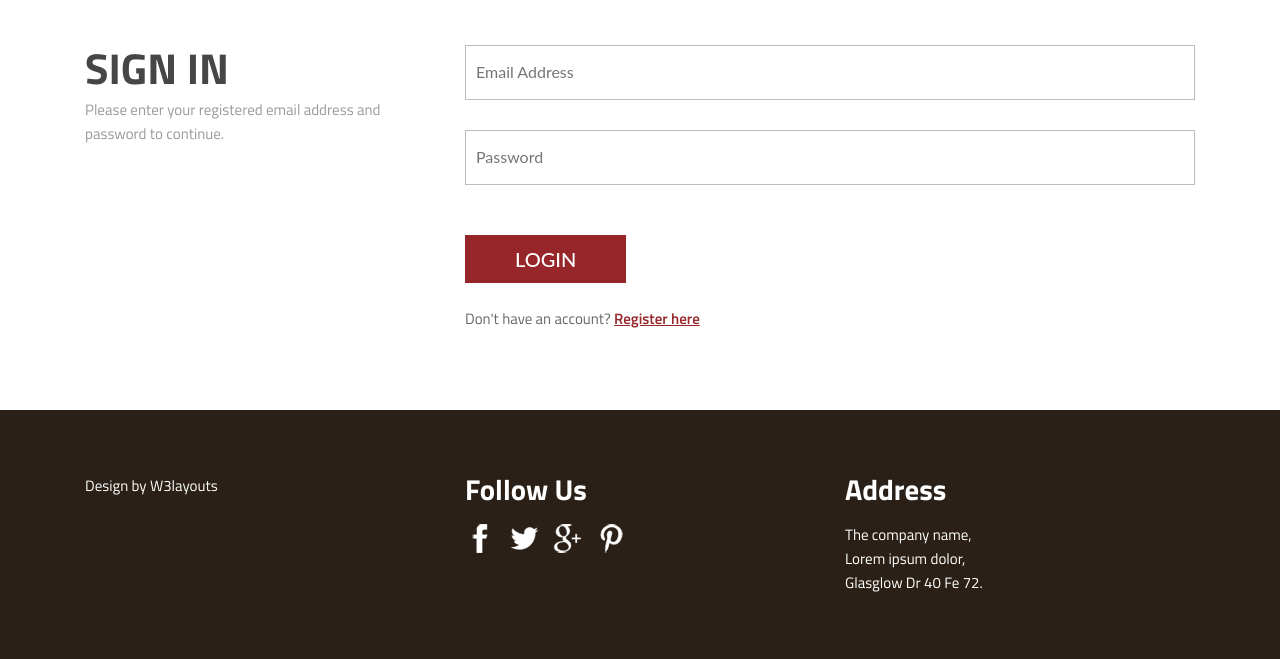
After one commit to piyush-1331/Majestic, a Flask app: page /login in a window 1280 px wide. The commit adds this page. Shown: the part 441-1100 px from the top of the page. Run offline with Flask 3, Linux system fonts and the light colour scheme; some libraries are stand-ins or nearby versions.

Commit message:
feat: implement Task 2 - Login and Registration pages with validation and navigation

```diff
--- a/app.py
+++ b/app.py
@@ -1,6 +1,8 @@
-from flask import Flask, render_template
+from flask import Flask, render_template, request, redirect, url_for, flash
 
 app = Flask(__name__)
+# Secret key required for Flask session-based flash messaging
+app.secret_key = "majestic_interior_furniture_pbl_secret_key"
 
 # Route for Home page
 @app.route("/")
@@ -46,5 +48,58 @@ def pages():
 def single():
     return render_template("single.html")
 
+# Route for User Registration page (Task 2)
+@app.route("/register", methods=["GET", "POST"])
+@app.route("/register.html", methods=["GET", "POST"])
+def register():
+    if request.method == "POST":
+        name = request.form.get("name", "").strip()
+        email = request.form.get("email", "").strip()
+        phone = request.form.get("phone", "").strip()
+        password = request.form.get("password", "")
+        confirm_password = request.form.get("confirm_password", "")
+
+        # Server-side validation
+        if not name:
+            flash("Full Name is required.", "error")
+        elif not email:
+            flash("Email Address is required.", "error")
+        elif not phone:
+            flash("Phone Number is required.", "error")
+        elif not password:
+            flash("Password is required.", "error")
+        elif not confirm_password:
+            flash("Confirm Password is required.", "error")
+        elif password != confirm_password:
+            flash("Password and Confirm Password do not match.", "error")
+        else:
+            flash(f"Registration successful for {name}! Please login with your credentials.", "success")
+            return redirect(url_for("login"))
+
+        return render_template("register.html", name=name, email=email, phone=phone)
+
+    return render_template("register.html")
+
+# Route for User Login page (Task 2)
+@app.route("/login", methods=["GET", "POST"])
+@app.route("/login.html", methods=["GET", "POST"])
+def login():
+    if request.method == "POST":
+        email = request.form.get("email", "").strip()
+        password = request.form.get("password", "")
+
+        # Server-side validation
+        if not email:
+            flash("Email Address is required.", "error")
+        elif not password:
+            flash("Password is required.", "error")
+        else:
+            flash(f"Login successful! Welcome back, {email}.", "success")
+            return render_template("login.html", email=email, login_success=True)
+
+        return render_template("login.html", email=email)
+
+    return render_template("login.html")
+
 if __name__ == "__main__":
     app.run(debug=True)
--- a/static/css/style.css
+++ b/static/css/style.css
@@ -46,7 +46,7 @@ ul.navig{
 }
 ul.navig li{
 	display: inline-block;
-	margin: 0 12px;
+	margin: 0 9px;
 	position:relative;
 }
 ul.navig li a{
@@ -624,15 +624,45 @@ ul.callbacks_tabs.callbacks2_tabs {
 .contact-right input[type="text"]:nth-child(1){
 	margin-right:11px;
 }
-.contact-right input[type="text"] {
+.contact-right input[type="text"],
+.contact-right input[type="email"],
+.contact-right input[type="password"],
+.contact-right input[type="tel"] {
   width: 49%;
   margin: 0px;
-  color: #BCBCBC;
-  background: none;
+  color: #333333;
+  background: #ffffff;
   padding: 15px 10px;
   outline: none;
   border: 1px solid #BCBCBC;
   font-family: 'Lato', sans-serif;
+}
+.contact-right input[type="text"]:focus,
+.contact-right input[type="email"]:focus,
+.contact-right input[type="password"]:focus,
+.contact-right input[type="tel"]:focus,
+.contact-right textarea:focus {
+  border-color: #97262A;
+}
+.contact-right input.full-width {
+  width: 100% !important;
+}
+.contact-right input.half-width {
+  width: 49% !important;
+}
+.auth-switch {
+  margin-top: 25px;
+  font-size: 15px;
+  color: #666;
+}
+.auth-switch a {
+  color: #97262A;
+  font-weight: 600;
+  text-decoration: underline;
+  transition: color 0.3s ease;
+}
+.auth-switch a:hover {
+  color: #2a2017;
 }
 .contact-right textarea {
   width: 100%;
--- a/templates/about.html
+++ b/templates/about.html
@@ -49,6 +49,8 @@ Smartphone Compatible web template, free webdesigns for Nokia, Samsung, LG, Sony
 					<li><a href="{{ url_for('pages') }}">Pages</a><span> </span></li>
 					<li><a href="{{ url_for('gallery') }}">Gallery</a><span> </span></li>
 					<li><a href="{{ url_for('contact') }}">Contact</a><span> </span></li>
+					<li><a href="{{ url_for('login') }}">Login</a><span> </span></li>
+					<li><a href="{{ url_for('register') }}">Register</a><span> </span></li>
 				</ul>
 			</div>
 				 <!-- script-for-menu -->
--- a/templates/blog.html
+++ b/templates/blog.html
@@ -46,6 +46,8 @@ Smartphone Compatible web template, free webdesigns for Nokia, Samsung, LG, Sony
 					<li><a href="{{ url_for('pages') }}">Pages</a><span> </span></li>
 					<li><a href="{{ url_for('gallery') }}">Gallery</a><span> </span></li>
 					<li><a href="{{ url_for('contact') }}">Contact</a><span> </span></li>
+					<li><a href="{{ url_for('login') }}">Login</a><span> </span></li>
+					<li><a href="{{ url_for('register') }}">Register</a><span> </span></li>
 				</ul>
 			</div>
 				 <!-- script-for-menu -->
--- a/templates/contact.html
+++ b/templates/contact.html
@@ -46,6 +46,8 @@ Smartphone Compatible web template, free webdesigns for Nokia, Samsung, LG, Sony
 					<li><a href="{{ url_for('pages') }}">Pages</a><span> </span></li>
 					<li><a href="{{ url_for('gallery') }}">Gallery</a><span> </span></li>
 					<li><a class="active" href="{{ url_for('contact') }}">Contact</a><span> </span></li>
+					<li><a href="{{ url_for('login') }}">Login</a><span> </span></li>
+					<li><a href="{{ url_for('register') }}">Register</a><span> </span></li>
 				</ul>
 			</div>
 				 <!-- script-for-menu -->
--- a/templates/gallery.html
+++ b/templates/gallery.html
@@ -46,6 +46,8 @@ Smartphone Compatible web template, free webdesigns for Nokia, Samsung, LG, Sony
 					<li><a href="{{ url_for('pages') }}">Pages</a><span> </span></li>
 					<li><a class="active" href="{{ url_for('gallery') }}">Gallery</a><span> </span></li>
 					<li><a href="{{ url_for('contact') }}">Contact</a><span> </span></li>
+					<li><a href="{{ url_for('login') }}">Login</a><span> </span></li>
+					<li><a href="{{ url_for('register') }}">Register</a><span> </span></li>
 				</ul>
 			</div>
 				 <!-- script-for-menu -->
--- a/templates/index.html
+++ b/templates/index.html
@@ -46,6 +46,8 @@ Smartphone Compatible web template, free webdesigns for Nokia, Samsung, LG, Sony
 					<li><a href="{{ url_for('pages') }}">Pages</a><span> </span></li>
 					<li><a href="{{ url_for('gallery') }}">Gallery</a><span> </span></li>
 					<li><a href="{{ url_for('contact') }}">Contact</a><span> </span></li>
+					<li><a href="{{ url_for('login') }}">Login</a><span> </span></li>
+					<li><a href="{{ url_for('register') }}">Register</a><span> </span></li>
 				</ul>
 			</div>
 				 <!-- script-for-menu -->
--- /dev/null
+++ b/templates/login.html
@@ -0,0 +1,156 @@
+<!--A Design by W3layouts
+Author: W3layout
+Author URL: http://w3layouts.com
+License: Creative Commons Attribution 3.0 Unported
+License URL: http://creativecommons.org/licenses/by/3.0/
+-->
+<!DOCTYPE html>
+<html lang="en">
+<head>
+<title>Majestic a Interior & Furniture Category Flat Bootstarp responsive Website Template | Login :: w3layouts</title>
+<meta name="viewport" content="width=device-width, initial-scale=1">
+<meta charset="utf-8">
+<meta name="keywords" content="Majestic Responsive web template, Bootstrap Web Templates, Flat Web Templates, Andriod Compatible web template,
+Smartphone Compatible web template, free webdesigns for Nokia, Samsung, LG, SonyErricsson, Motorola web design" />
+<script type="application/x-javascript"> addEventListener("load", function() { setTimeout(hideURLbar, 0); }, false); function hideURLbar(){ window.scrollTo(0,1); } </script>
+<link href="{{ url_for('static', filename='css/bootstrap.css') }}" rel='stylesheet' type='text/css' />
+<link href="{{ url_for('static', filename='css/style.css') }}" rel='stylesheet' type='text/css' />
+<link href='http://fonts.googleapis.com/css?family=Titillium+Web:400,200,200italic,300,300italic,400italic,600,600italic,700,700italic,900' rel='stylesheet' type='text/css'>
+<script src="{{ url_for('static', filename='js/jquery-1.11.0.min.js') }}"></script>
+<!---- start-smoth-scrolling---->
+<script type="text/javascript" src="{{ url_for('static', filename='js/move-top.js') }}"></script>
+<script type="text/javascript" src="{{ url_for('static', filename='js/easing.js') }}"></script>
+<script type="text/javascript">
+			jQuery(document).ready(function($) {
+				$(".scroll").click(function(event){
+					event.preventDefault();
+					$('html,body').animate({scrollTop:$(this.hash).offset().top},1000);
+				});
+			});
+		</script>
+<!---- start-smoth-scrolling---->
+</head>
+<body>
+	<!----start-header---->
+	<div class="header" id="home">
+		<div class="container">
+			<div class="logo">
+				<a href="{{ url_for('home') }}" title="Majestic Home"><img src="{{ url_for('static', filename='images/logo-2.png') }}" alt="Majestic Home"></a>
+			</div>
+			<div class="navigation">
+			 <span class="menu"></span>
+				<ul class="navig">
+					<li><a href="{{ url_for('home') }}">Home</a><span> </span></li>
+					<li><a href="{{ url_for('about') }}">About</a><span> </span></li>
+					<li><a href="{{ url_for('blog') }}">Blog</a><span> </span></li>
+					<li><a href="{{ url_for('pages') }}">Pages</a><span> </span></li>
+					<li><a href="{{ url_for('gallery') }}">Gallery</a><span> </span></li>
+					<li><a href="{{ url_for('contact') }}">Contact</a><span> </span></li>
+					<li><a class="active" href="{{ url_for('login') }}">Login</a><span> </span></li>
+					<li><a href="{{ url_for('register') }}">Register</a><span> </span></li>
+				</ul>
+			</div>
+				 <!-- script-for-menu -->
+		 <script>
+				$("span.menu").click(function(){
+					$(" ul.navig").slideToggle("slow" , function(){
+					});
+				});
+		 </script>
+		 <!-- script-for-menu -->
+		</div>
+	</div>
+	<!----end-header---->
+	<!--login-starts-->
+	<div class="contact">
+		<div class="container">
+			<div class="contact-top">
+				<div class="col-md-4 contact-left heading">
+					<h1>USER LOGIN</h1>
+					<p>Welcome back! Sign in to access your saved interior projects, preferences, and personal dashboard.</p>
+				</div>
+				<div class="col-md-8 contact-right">
+					<img src="{{ url_for('static', filename='images/abt-2.jpg') }}" alt="Majestic Interior" style="width: 100%; height: 280px; object-fit: cover; border: 1px solid #e0e0e0;" />
+				</div>
+				<div class="clearfix"></div>
+			</div>
+			<div class="contact-bottom">
+				<div class="col-md-4 contact-left heading">
+					<h2>SIGN IN</h2>
+					<p>Please enter your registered email address and password to continue.</p>
+				</div>
+				<div class="col-md-8 contact-right">
+					{% with messages = get_flashed_messages(with_categories=true) %}
+					  {% if messages %}
+					    {% for category, message in messages %}
+					      <div class="alert alert-{{ 'danger' if category == 'error' else category }}" role="alert" style="margin-bottom: 20px;">
+					        {{ message }}
+					      </div>
+					    {% endfor %}
+					  {% endif %}
+					{% endwith %}
+					<form method="POST" action="{{ url_for('login') }}">
+						<div style="margin-bottom: 15px;">
+							<input type="email" name="email" placeholder="Email Address" value="{{ email if email else '' }}" class="full-width" style="margin-bottom: 15px;" required />
+						</div>
+						<div style="margin-bottom: 15px;">
+							<input type="password" name="password" placeholder="Password" class="full-width" style="margin-bottom: 15px;" required />
+						</div>
+						<div class="submit-btn" style="margin-top: 10px;">
+							<input type="submit" value="LOGIN">
+						</div>
+						<div class="auth-switch">
+							<p>Don't have an account? <a href="{{ url_for('register') }}">Register here</a></p>
+						</div>
+					</form>
+				</div>
+				<div class="clearfix"></div>
+			</div>
+		</div>
+	</div>
+	<!----login-end---->
+	<!--footer-starts-->
+	<div class="footer">
+		<div class="container">
+			<div class="footer-top">
+				<div class="col-md-4 footer-left">
+					<p>Design by <a href="http://w3layouts.com/" target="_blank" rel="noopener"> W3layouts</a></p>
+				</div>
+				<div class="col-md-4 footer-left">
+					<h3>Follow Us</h3>
+					<ul>
+						<li><a href="#" title="Facebook"><span class="fb"> </span></a></li>
+						<li><a href="#" title="Twitter"><span class="twit"> </span></a></li>
+						<li><a href="#" title="Google Plus"><span class="google"> </span></a></li>
+						<li><a href="#" title="Pinterest"><span class="pin"> </span></a></li>
+					</ul>
+				</div>
+				<div class="col-md-4 footer-left">
+					<h3>Address</h3>
+					<p>The company name,
+					<span>Lorem ipsum dolor,</span>
+					Glasglow Dr 40 Fe 72.</p>
+				</div>
+				<div class="clearfix"></div>
+			</div>
+		</div>
+		<script type="text/javascript">
+									$(document).ready(function() {
+										/*
+										var defaults = {
+								  			containerID: 'toTop', // fading element id
+											containerHoverID: 'toTopHover', // fading element hover id
+											scrollSpeed: 1200,
+											easingType: 'linear'
+								 		};
+										*/
+
+										$().UItoTop({ easingType: 'easeOutQuart' });
+
+									});
+								</script>
+		<a href="#home" id="toTop" class="scroll" title="To Top"><span id="toTopHover"> </span></a>
+	</div>
+	<!--footer-ends-->
+</body>
+</html>
--- a/templates/pages.html
+++ b/templates/pages.html
@@ -46,6 +46,8 @@ Smartphone Compatible web template, free webdesigns for Nokia, Samsung, LG, Sony
 					<li><a class="active" href="{{ url_for('pages') }}">Pages</a><span> </span></li>
 					<li><a href="{{ url_for('gallery') }}">Gallery</a><span> </span></li>
 					<li><a href="{{ url_for('contact') }}">Contact</a><span> </span></li>
+					<li><a href="{{ url_for('login') }}">Login</a><span> </span></li>
+					<li><a href="{{ url_for('register') }}">Register</a><span> </span></li>
 				</ul>
 			</div>
 				 <!-- script-for-menu -->
--- a/templates/single.html
+++ b/templates/single.html
@@ -46,6 +46,8 @@ Smartphone Compatible web template, free webdesigns for Nokia, Samsung, LG, Sony
 					<li><a href="{{ url_for('pages') }}">Pages</a><span> </span></li>
 					<li><a href="{{ url_for('gallery') }}">Gallery</a><span> </span></li>
 					<li><a href="{{ url_for('contact') }}">Contact</a><span> </span></li>
+					<li><a href="{{ url_for('login') }}">Login</a><span> </span></li>
+					<li><a href="{{ url_for('register') }}">Register</a><span> </span></li>
 				</ul>
 			</div>
 				 <!-- script-for-menu -->
```
Also changed, not shown: templates/register.html (added, +161 -0 lines).
